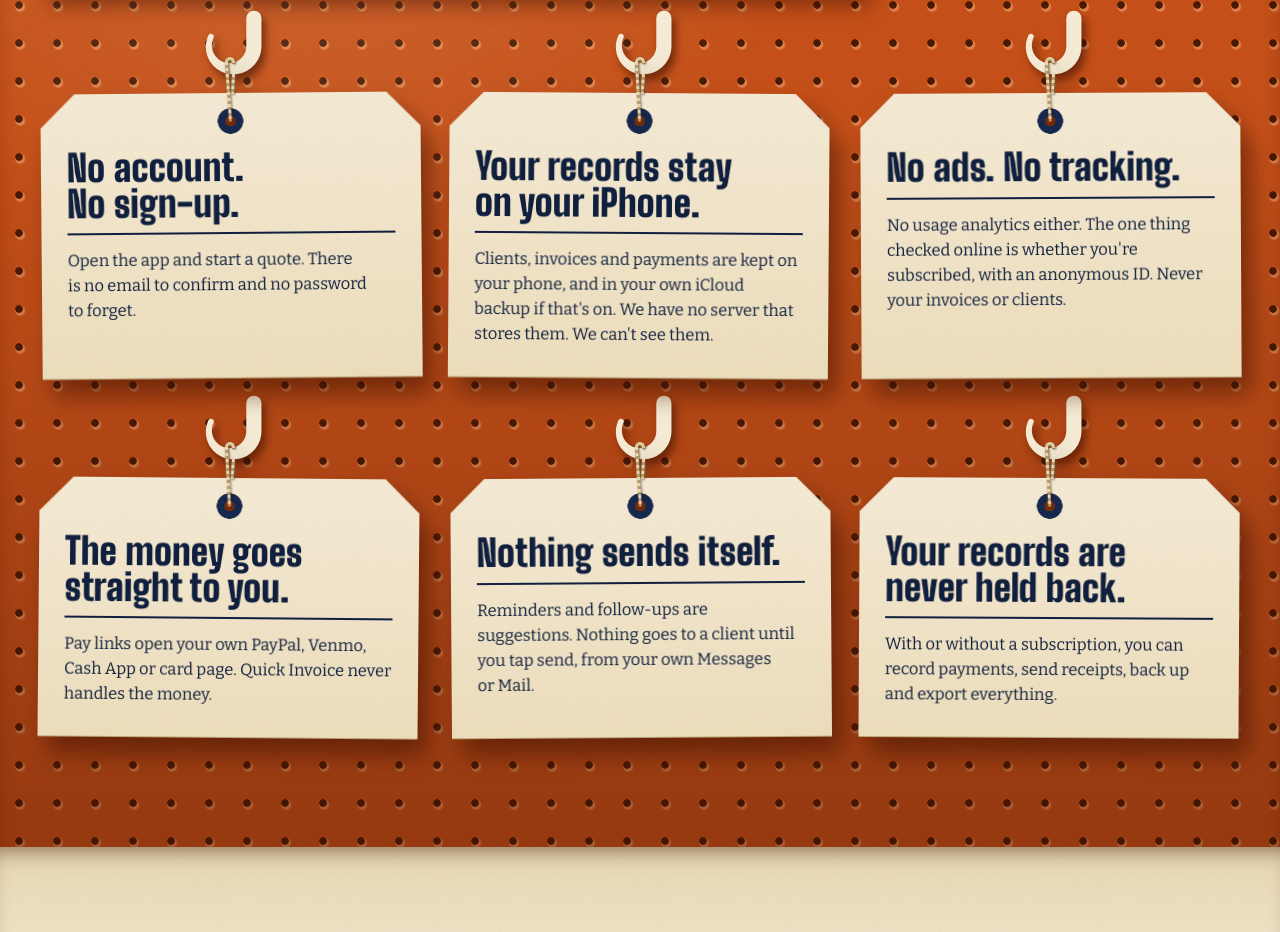
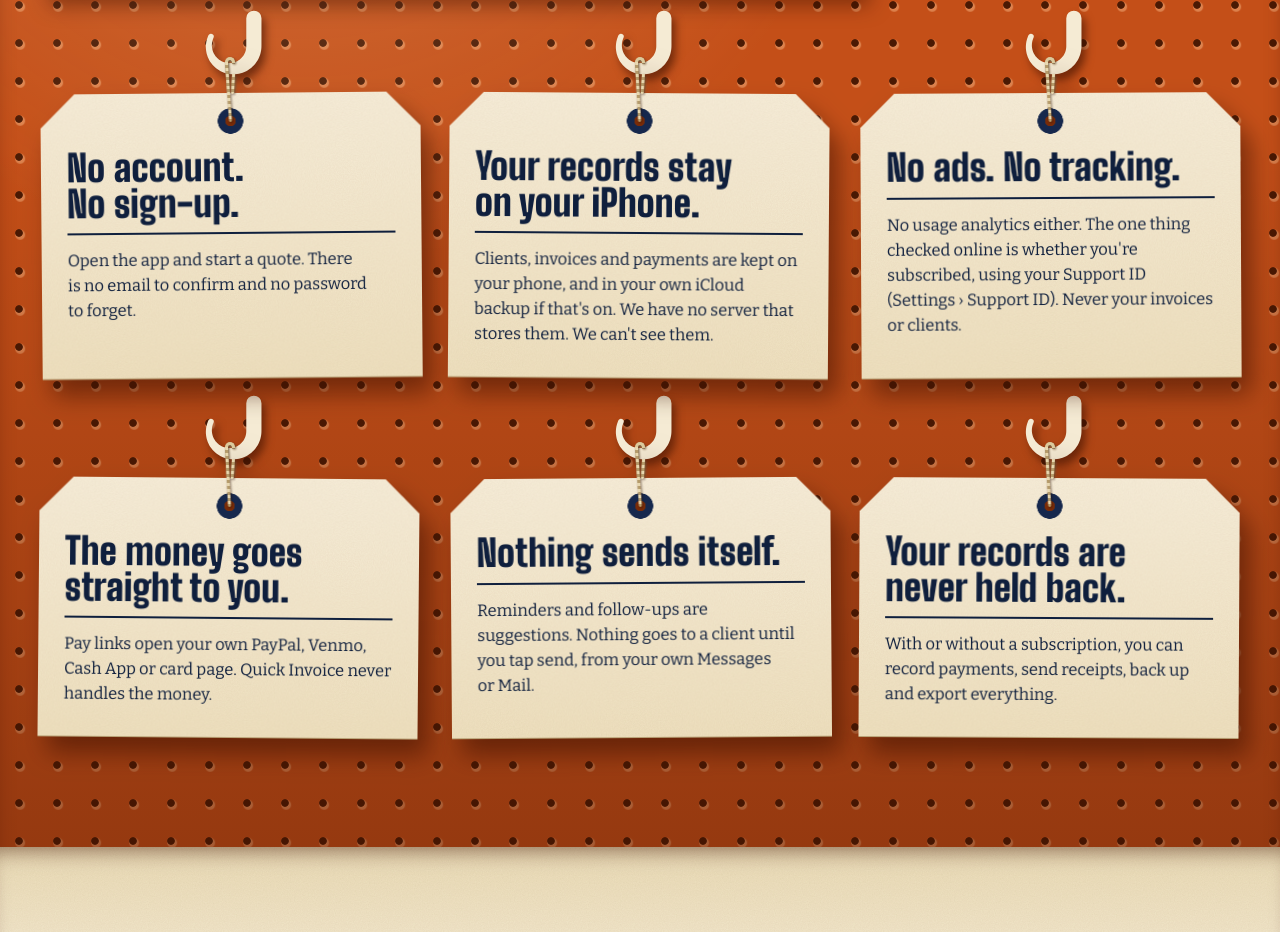
Before and after one commit to gn0sh/gnoshcodes-site, a plain HTML site: page quick-invoice/index.html in a window 1280 px wide. Shown: the part 5682-6614 px from the top of the page. Drawn offline with nearby package versions, Linux system fonts and the light colour scheme.

Commit message:
Site: drop 'anonymous', align with Support ID wording
Co-Authored-By: Claude Sonnet 5.5 <noreply@anthropic.com>
Claude-Session: https://claude.ai/code/session_01A1EqH6usS8oSP8fTnwztRv

```diff
--- a/quick-invoice/index.html
+++ b/quick-invoice/index.html
@@ -606,7 +606,7 @@
         <svg class="tophook" viewBox="0 0 64 64" aria-hidden="true" focusable="false"><use href="#hook" fill="#F5EBD4"/></svg>
         <div class="tagwrap"><i class="string"></i><div class="tag"><i class="eyelet"></i>
           <h3>No ads. No tracking.</h3>
-          <p>No usage analytics either. The one thing checked online is whether you're subscribed, with an anonymous ID. Never your invoices or clients.</p>
+          <p>No usage analytics either. The one thing checked online is whether you're subscribed, using your Support ID (Settings › Support ID). Never your invoices or clients.</p>
         </div></div>
       </li>
       <li style="--r:.5deg">
```
Also changed, not shown: quick-invoice/support/index.html (+1 -1 lines).
